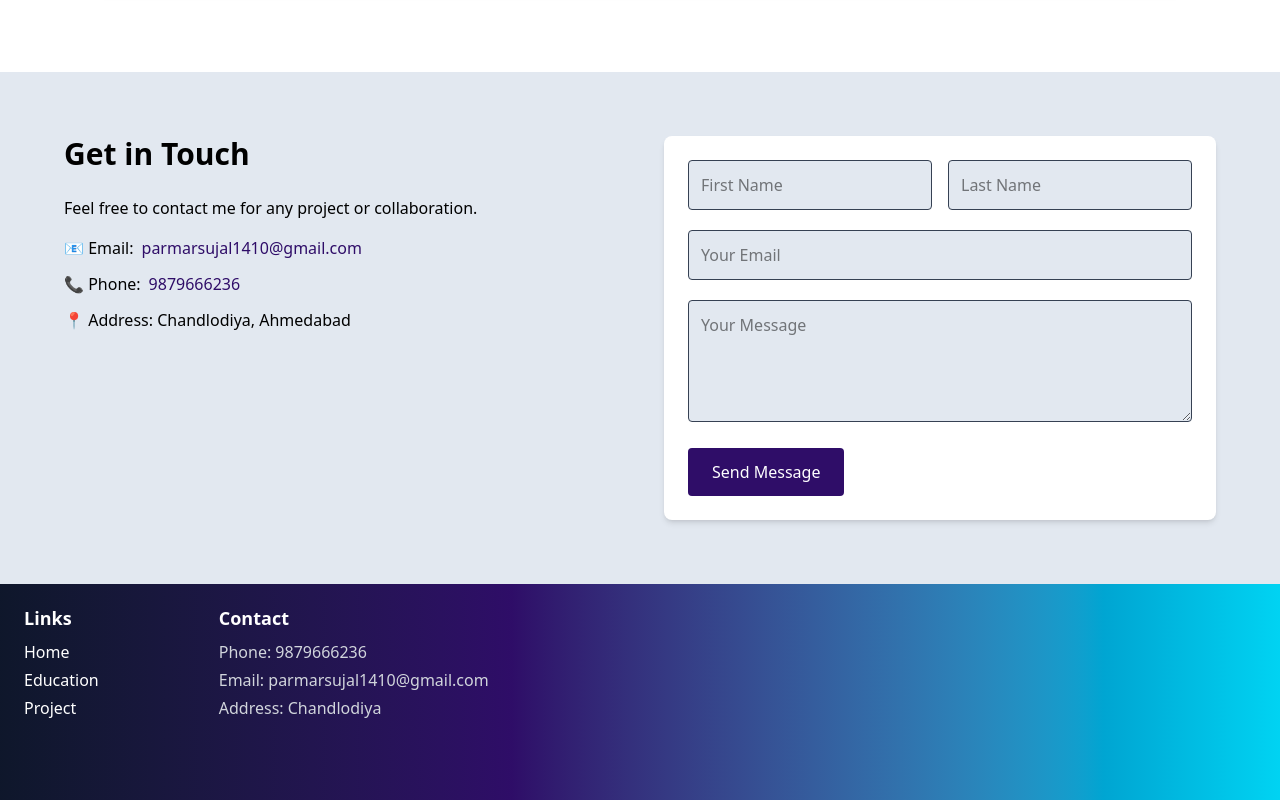
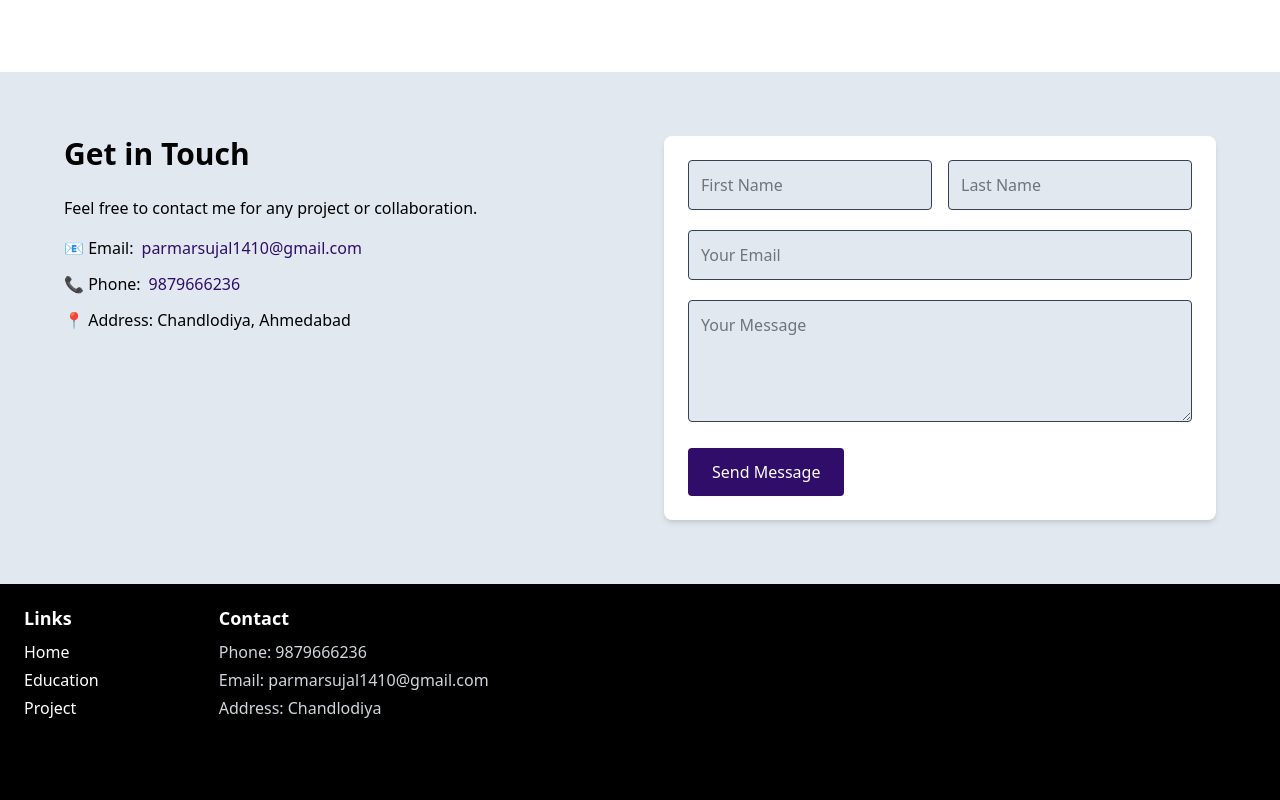
Before and after one commit to Sujal1834/sujal_port, a React (Vite) app: page / in a window 1280 px wide. Shown: the part 1370-2170 px from the top of the page. Built offline with nearby package versions, Linux system fonts and the light colour scheme.

Commit message:
update bg

```diff
--- a/src/components/Footer.jsx
+++ b/src/components/Footer.jsx
@@ -2,7 +2,8 @@ import React from 'react'
 
 const Footer = () => {
   return (
-    <footer className="bg-gradient-to-b from-slate-900 from-0% via-violet-950 via-40% to-cyan-400 to-100% text-white pt-5 px-6 pb-20 sm:bg-gradient-to-r">
+    // <footer className="bg-gradient-to-b from-slate-900 from-0% via-violet-950 via-40% to-cyan-400 to-100% text-white pt-5 px-6 pb-20 sm:bg-gradient-to-r">
+    <footer className="bg-black text-white pt-5 px-6 pb-20">
       <div className="max-w-7xl mx-auto flex flex-col md:flex-row justify-between gap-10">
 
         <div className="flex flex-col sm:flex-row gap-10 sm:gap-30">
```
